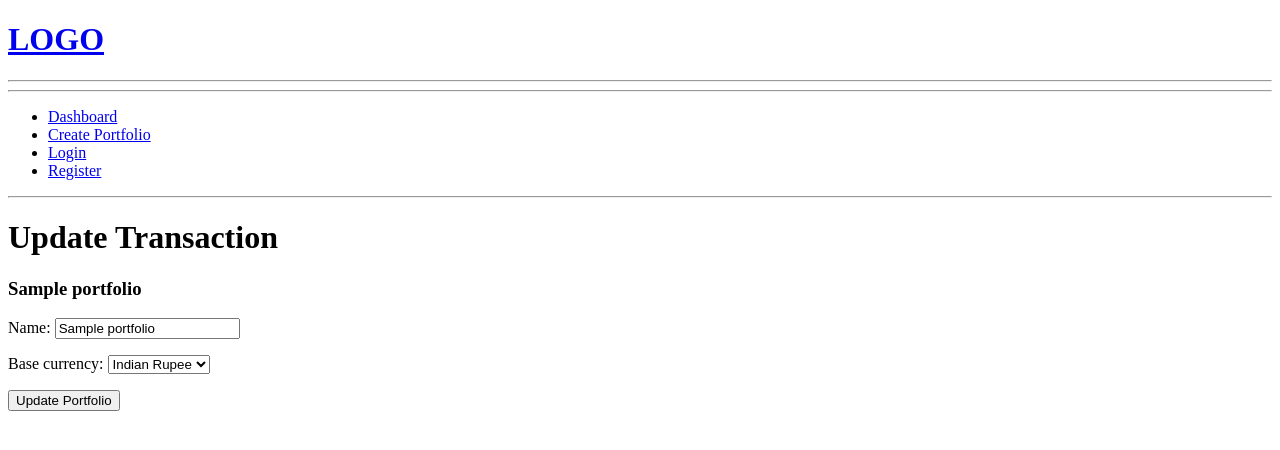
After one commit to rishabhdeepak/investment-portfolio-tracker, a Django app: page /portfolio/1/update/ in a window 1280 px wide. The commit adds this page. Shown: the top 450 px of the page. Run offline with Django 5.2, Linux system fonts and the light colour scheme; a user stored in the database is signed in; tables that the repository leaves empty hold one stand-in row (values such as "Sample post").

Commit message:
Created Portfolio and Transaction CRUD

```diff
--- /dev/null
+++ b/portfolio/forms.py
@@ -0,0 +1,14 @@
+from django import forms
+from .models import Portfolio, Transaction
+
+class PortfolioForm(forms.ModelForm):
+	class Meta:
+		model = Portfolio
+		fields = ['name', 'base_currency']
+
+class TransactionForm(forms.ModelForm):
+	class Meta:
+		model = Transaction
+		fields = ['asset', 'transaction_type', 'quantity', 'price',
+			'fees','taxes', 'transaction_date', 'notes']
+		widgets = {'transaction_date': forms.DateInput(attrs={'type': 'date'})}
--- a/portfolio/models.py
+++ b/portfolio/models.py
@@ -22,10 +22,12 @@ class Portfolio(models.Model):
 
     created_at = models.DateTimeField(auto_now_add=True)
 
-    def get_holdings(self):
+    def get_holdings(self, exclude_transaction_id=None):
         holdings = {}
         transactions = (self.transactions.select_related('asset').
                         order_by('transaction_date', 'id'))
+        if exclude_transaction_id:
+            transactions = transactions.exclude(id=exclude_transaction_id)
         for txn in transactions:
             asset_id = txn.asset_id
             if asset_id not in holdings:
@@ -139,7 +141,8 @@ class Transaction(models.Model):
                 )
             })
         if self.transaction_type == 'SELL':
-            holdings = self.portfolio.get_holdings()
+            holdings = self.portfolio.get_holdings(
+                exclude_transaction_id= self.id if self.pk else None)
             asset_id = self.asset_id
             if asset_id not in holdings:
                 raise ValidationError({
--- /dev/null
+++ b/portfolio/templates/portfolio/update_portfolio.html
@@ -0,0 +1,19 @@
+{% extends 'base.html' %}
+
+{% block content %}
+
+<h1>Update Transaction</h1>
+
+<h3>{{ portfolio.name }}</h3>
+
+<form method="POST">
+    {% csrf_token %}
+
+    {{ form.as_p }}
+
+    <button type="submit">
+        Update Portfolio
+    </button>
+</form>
+
+{% endblock content %}
--- a/portfolio/urls.py
+++ b/portfolio/urls.py
@@ -2,5 +2,11 @@ from django.urls import path
 from . import views
 
 urlpatterns = [
-	path('<int:portfolio_id>', views.portfolio, name="portfolio")
+	path('<int:portfolio_id>/', views.portfolio, name="portfolio"),
+	path('create-portfolio/', views.create_portfolio, name="create_portfolio"),
+	path('<int:portfolio_id>/create-transaction/', views.create_transaction, name="create_transaction"),
+	path('<int:portfolio_id>/transaction/<int:transaction_id>/update/', views.update_transaction, name="update_transaction"),
+	path('<int:portfolio_id>/transaction/<int:transaction_id>/delete/', views.delete_transaction, name="delete_transaction"),
+	path('<int:portfolio_id>/update/', views.update_portfolio, name="update_portfolio"),
+	path('<int:portfolio_id>/delete/', views.delete_portfolio, name="delete_portfolio")
 ]
--- a/portfolio/views.py
+++ b/portfolio/views.py
@@ -1,9 +1,89 @@
-from django.shortcuts import render, get_object_or_404
+from django.shortcuts import render, get_object_or_404, redirect
 from django.contrib.auth.decorators import login_required
+from .forms import PortfolioForm, TransactionForm
 
 @login_required(login_url='login')
 def portfolio(request, portfolio_id):
 	portfolio = get_object_or_404(request.user.portfolios, id=portfolio_id)
 	holdings = portfolio.get_holdings()
-	context = {'portfolio': portfolio,'holdings': holdings}
+	transactions = (portfolio.transactions.select_related('asset')
+				 .order_by('-transaction_date', '-id'))
+	context = {'portfolio': portfolio,'holdings': holdings,
+			   'transactions': transactions}
 	return render(request, 'portfolio/portfolio.html', context)
+
+@login_required(login_url='login')
+def create_portfolio(request):
+	if request.method == 'POST':
+		form = PortfolioForm(request.POST)
+		if form.is_valid():
+			portfolio = form.save(commit=False)
+			portfolio.user = request.user
+			portfolio.save()
+			return redirect('portfolio', portfolio_id=portfolio.id)
+	else:
+		form = PortfolioForm()
+	context = {'form': form}
+	return render(request, 'portfolio/create_portfolio.html', context)
+
+@login_required(login_url='login')
+def create_transaction(request, portfolio_id):
+	portfolio = get_object_or_404(request.user.portfolios, id=portfolio_id)
+	if request.method == 'POST':
+		form = TransactionForm(request.POST)
+		form.instance.portfolio = portfolio
+		if form.is_valid():
+			transaction = form.save(commit=False)
+			transaction.portfolio = portfolio
+			transaction.save()
+			return redirect('portfolio', portfolio_id=portfolio.id)
+	else:
+		form = TransactionForm()
+	context = {'form': form, 'portfolio': portfolio}
+	return render(request, 'portfolio/create_transaction.html', context)
+
+@login_required(login_url='login')
+def update_transaction(request, portfolio_id, transaction_id):
+	portfolio = get_object_or_404(request.user.portfolios, id=portfolio_id)
+	transaction = get_object_or_404(portfolio.transactions, id=transaction_id)
+	if request.method == 'POST':
+		form = TransactionForm(request.POST, instance=transaction)
+		if form.is_valid():
+			form.save()
+			return redirect('portfolio', portfolio_id=portfolio.id)
+	else:
+		form = TransactionForm(instance=transaction)
+	context = {'form': form, 'portfolio': portfolio, 'transaction': transaction}
+	return render(request, 'portfolio/update_transaction.html', context)
+
+@login_required(login_url='login')
+def delete_transaction(request, portfolio_id, transaction_id):
+	portfolio = get_object_or_404(request.user.portfolios, id=portfolio_id)
+	transaction = get_object_or_404(portfolio.transactions, id=transaction_id)
+	if request.method == 'POST':
+		transaction.delete()
+		return redirect('portfolio', portfolio_id=portfolio.id)
+	context = {'portfolio': portfolio, 'obj': transaction}
+	return render(request, 'portfolio/delete.html', context)
+
+@login_required(login_url='login')
+def update_portfolio(request, portfolio_id):
+	portfolio = get_object_or_404(request.user.portfolios, id=portfolio_id)
+	if request.method == 'POST':
+		form = PortfolioForm(request.POST, instance=portfolio)
+		if form.is_valid():
+			form.save()
+			return redirect('portfolio', portfolio_id=portfolio.id)
+	else:
+		form = PortfolioForm(instance=portfolio)
+	context = {'form': form, 'portfolio': portfolio}
+	return render(request, 'portfolio/update_portfolio.html', context)
+
+@login_required(login_url='login')
+def delete_portfolio(request, portfolio_id):
+	portfolio = get_object_or_404(request.user.portfolios, id=portfolio_id)
+	if request.method == 'POST':
+		portfolio.delete()
+		return redirect('home')
+	context = {'obj': portfolio}
+	return render(request, 'portfolio/delete.html', context)
--- a/templates/components/sidebar.html
+++ b/templates/components/sidebar.html
@@ -2,6 +2,7 @@
 
 <ul>
     <li><a href="{% url 'dashboard' %}">Dashboard</a></li>
+    <li><a href="{% url 'create_portfolio' %}">Create Portfolio</a></li>
     <li><a href="{% url 'login' %}">Login</a></li>
     <li><a href="{% url 'register' %}">Register</a></li>
 </ul>
```
Also changed, not shown: portfolio/templates/portfolio/create_portfolio.html (added, +9 -0 lines), portfolio/templates/portfolio/create_transaction.html (added, +18 -0 lines), portfolio/templates/portfolio/delete.html (added, +10 -0 lines), portfolio/templates/portfolio/portfolio.html (+50 -1 lines), portfolio/templates/portfolio/update_transaction.html (added, +19 -0 lines).
